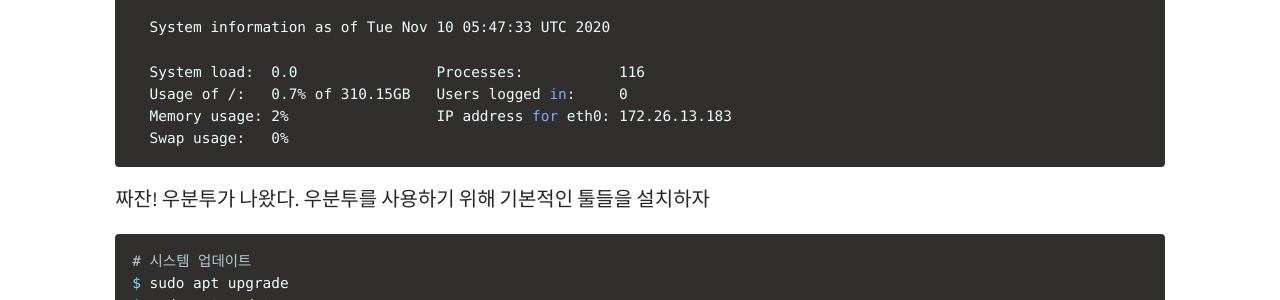
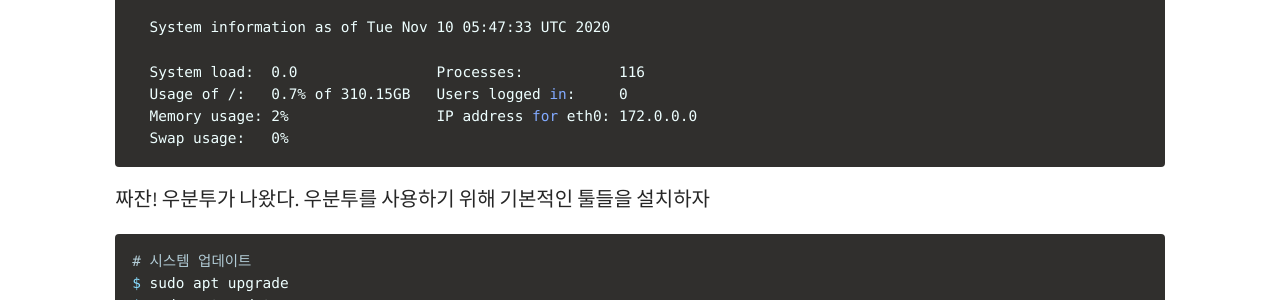
Before and after one commit to REXIANN/REXIANN.github.io, a Jekyll site: the page built from _posts/2020-11-02-open-ec2-with-aws-key.md, in a window 1280 px wide. Shown: the part 824-1124 px from the top of the page. Built offline with Jekyll 4.4.1, drawn with Linux system fonts in a browser that asks for light colours.

Commit message:
ip addreess of aws post deprecated

````diff
--- a/_posts/2020-11-02-open-ec2-with-aws-key.md
+++ b/_posts/2020-11-02-open-ec2-with-aws-key.md
@@ -34,7 +34,7 @@ Welcome to Ubuntu 18.04.1 LTS (GNU/Linux 4.15.0-1021-aws x86_64)
 
   System load:  0.0                Processes:           116
   Usage of /:   0.7% of 310.15GB   Users logged in:     0
-  Memory usage: 2%                 IP address for eth0: 172.26.13.183
+  Memory usage: 2%                 IP address for eth0: 172.0.0.0
   Swap usage:   0%
 ```
 
````
